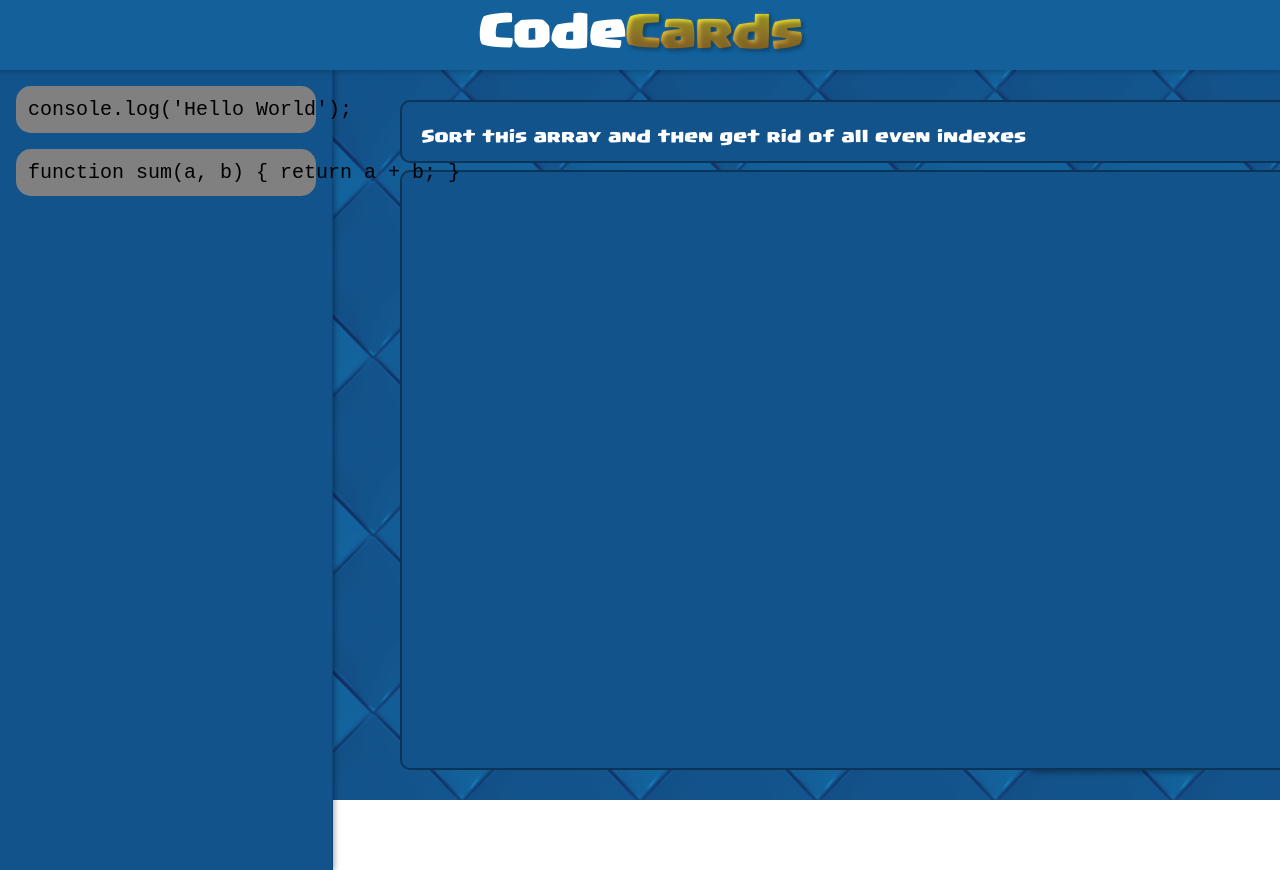
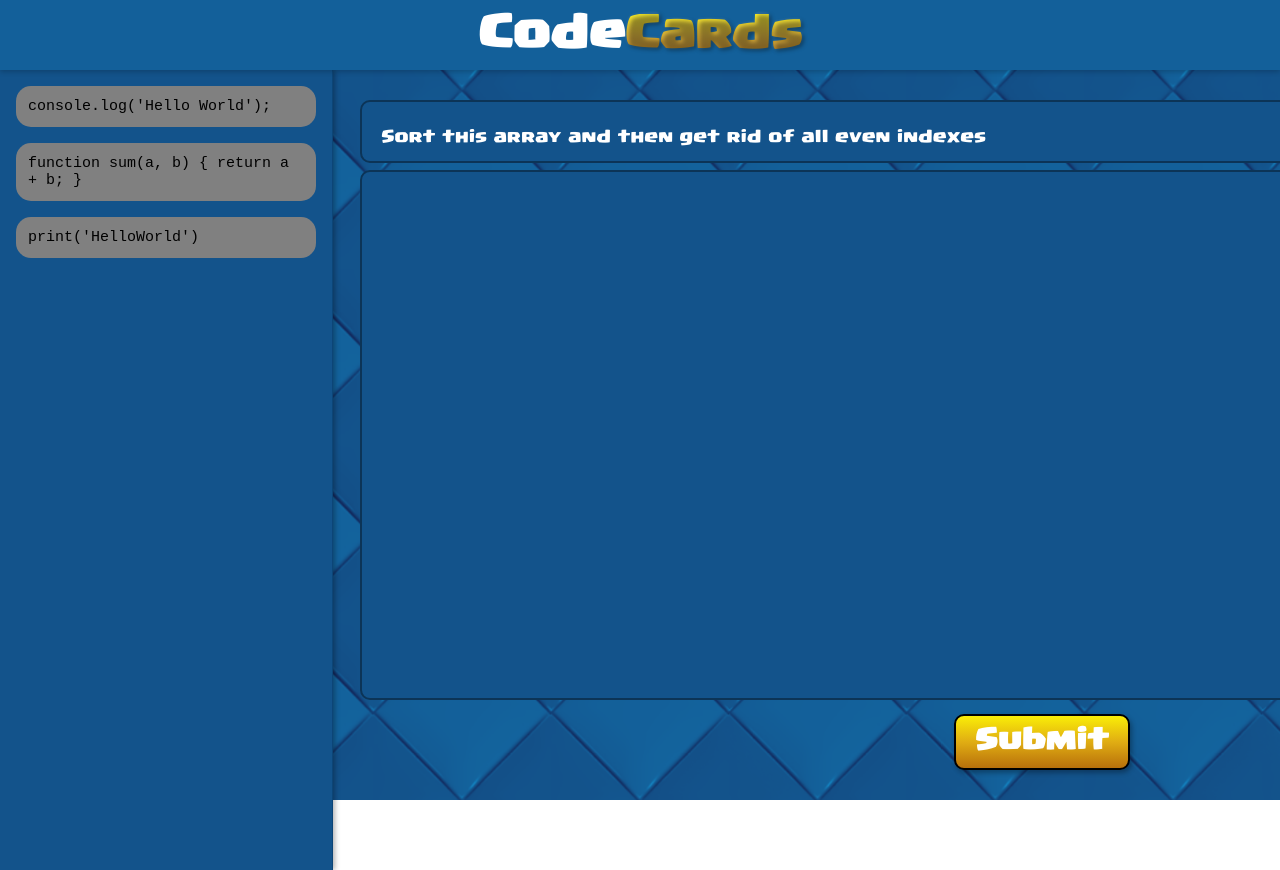
Before and after one commit to e-erdag/KnightHacks-8-, a React (Vite) app: page / in a window 1280 px wide. Built offline with nearby package versions, Linux system fonts and the light colour scheme.

Commit message:
Fixed card drag and drop sizes

```diff
--- a/src/App.jsx
+++ b/src/App.jsx
@@ -11,7 +11,8 @@ function App() {
 
   const [menuCards, setMenuCards] = useState([
     { id: 1, code: "console.log('Hello World');" },
-    { id: 2, code: "function sum(a, b) { return a + b; }" }
+    { id: 2, code: "function sum(a, b) { return a + b; }" },
+    { id: 3, code: "print('HelloWorld')" }
   ])
   const [codeAreaCards, setCodeAreaCards] = useState([])
 
--- a/src/css/MainScreen.css
+++ b/src/css/MainScreen.css
@@ -18,7 +18,7 @@ body {
     border-radius: 10px;
     background-color: #13538b;
     width: 1000px;
-    left: 400px;
+    left: 360px;
     top: 100px;
     border: 2px solid #0c3457;
 
@@ -43,10 +43,13 @@ body {
     border-radius: 10px;
     background-color: #13538b;
     width: 1000px;
-    left: 400px;
+    left: 360px;
     top: 170px;
+    bottom: 100px;
     border: 2px solid #0c3457;
     box-shadow: 3px #0c3457;
+    display: flex;
+    flex-direction: column;
 
     height: auto;
     max-height: 600px;
@@ -112,7 +115,7 @@ body {
 .submit-button {
     position: fixed;
     bottom: 30px;
-    right: 80px;
+    right: 150px;
     z-index: 15;
     background: linear-gradient(to bottom, #faee07, #e0ad13, #b8700b);
     border: 2px solid black;
@@ -153,17 +156,25 @@ body {
     z-index: 10; /* stay above content */
 }
 .code-card {
-    width: 100%;
+    width: 300px;
     margin-bottom: 1rem;
     border-radius: 15px;
     background-color: gray;
     z-index: 11;
+
+    display: inline-block;
+    white-space: pre-wrap;
+    word-wrap: break-word;
+    box-sizing: border-box;
+
 }
 .code-card-content {
-    font-size: 20px;
+    font-size: 15px;
     font-style: bold;
     margin: 2px;
     padding: 10px;
+    white-space: pre-wrap;
+    word-break: break-word;
 }
 
 @font-face {
```
